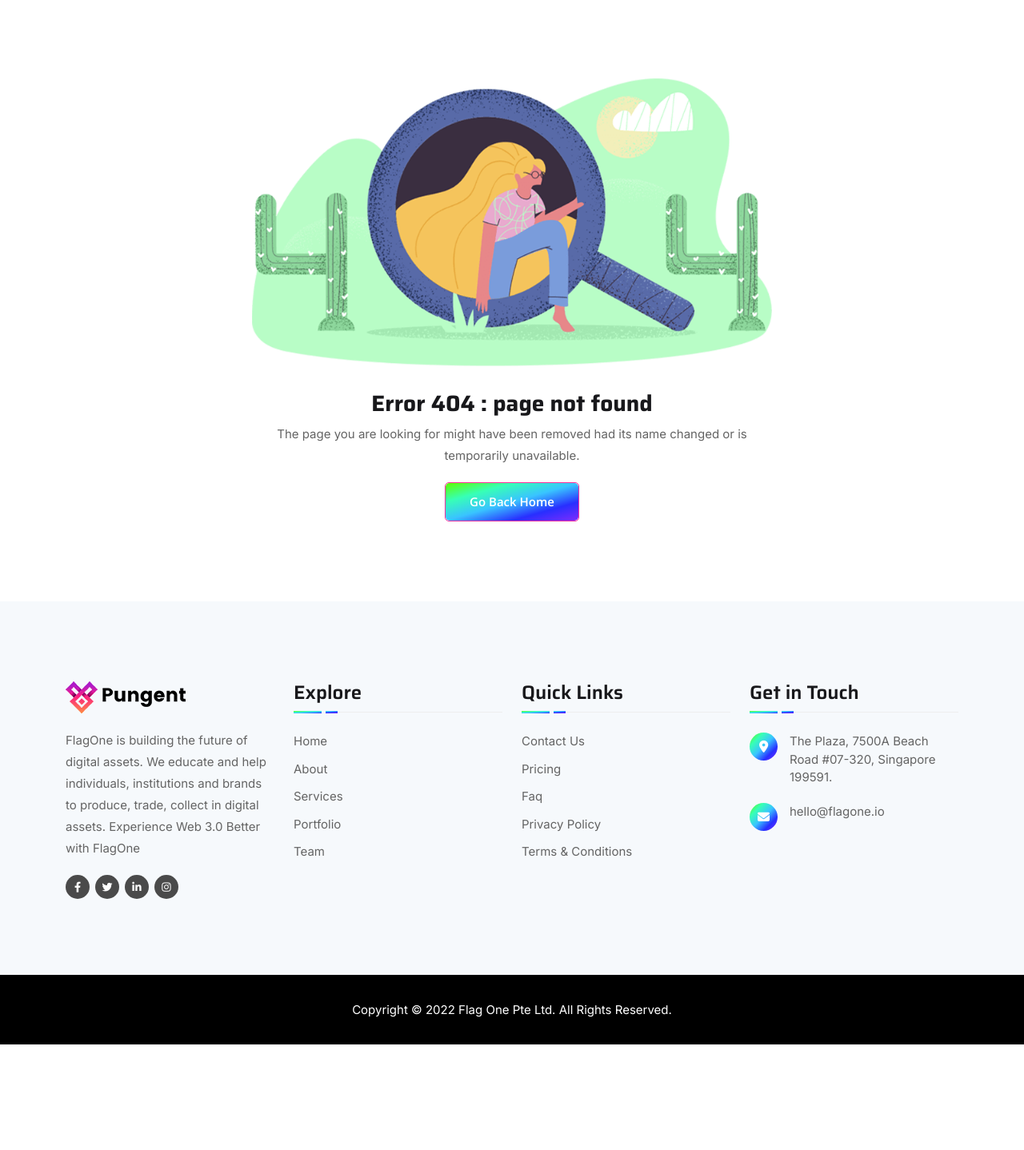
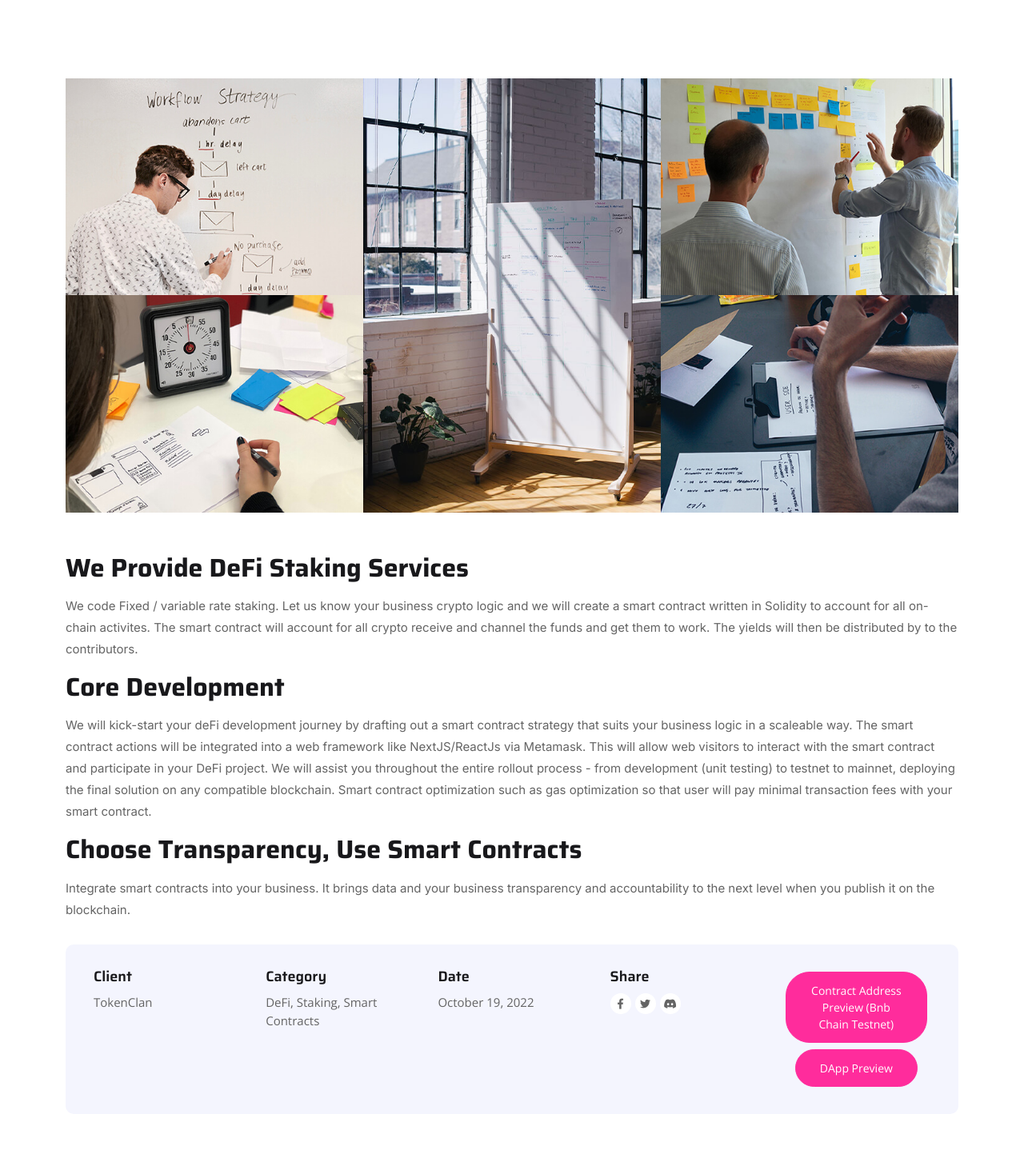
Before and after one commit to warrenseah/flagoneIo, a Next.js app: page /portfolio-defi-staking in a window 1280 px wide. Before the commit this address had no page. Shown: the part 452-1890 px from the top of the page at 80% size. Before the commit the page ends 1758 px from the top, so only its background shows below. Built offline with nearby package versions, Linux system fonts and the light colour scheme.

Commit message:
Added defi staking page

```diff
--- /dev/null
+++ b/pages/portfolio-defi-staking.js
@@ -0,0 +1,167 @@
+import React from "react";
+import SinglePageNavBarDark from "../components/Layouts/SinglePageNavbarDark";
+import PageBanner from "../components/Common/PageBanner";
+import PortfolioDetailsContent2 from "../components/Portfolio/PortfolioDetailsContent2";
+import CtaAreaTwo from "../components/Common/CtaAreaTwo";
+import Footer from "../components/Layouts/Footer";
+
+const DefiStaking = () => {
+  return (
+    <>
+      <SinglePageNavBarDark />
+
+      <PageBanner
+        pageTitle="DeFi Staking Smart Contract Service"
+        BGImage="/images/page-banner2.jpg"
+      />
+
+      <div className="portfolio-details ptb-100">
+        <div className="container">
+          <div className="row m-0">
+            <div className="col-lg-4 col-md-6 p-0">
+              <div className="portfolio-details-image">
+                <img src="/images/portfolio/portfolio1.jpg" alt="image" />
+              </div>
+
+              <div className="portfolio-details-image">
+                <img src="/images/portfolio/portfolio2.jpg" alt="image" />
+              </div>
+            </div>
+
+            <div className="col-lg-4 col-md-6 p-0">
+              <div className="portfolio-details-image">
+                <img src="/images/portfolio/portfolio3.jpg" alt="image" />
+              </div>
+            </div>
+
+            <div className="col-lg-4 col-md-12 p-0">
+              <div className="row">
+                <div className="col-lg-12 col-md-6 pr_0">
+                  <div className="portfolio-details-image">
+                    <img src="/images/portfolio/portfolio4.jpg" alt="image" />
+                  </div>
+                </div>
+                <div className="col-lg-12 col-md-6 pl_0">
+                  <div className="portfolio-details-image">
+                    <img src="/images/portfolio/portfolio5.jpg" alt="image" />
+                  </div>
+                </div>
+              </div>
+            </div>
+          </div>
+
+          <div className="row">
+            <div className="col-lg-12">
+              <div className="portfolio-desc">
+                <h2>We Provide DeFi Staking Services</h2>
+                <p>
+                  We code Fixed / variable rate staking. Let us know your
+                  business crypto logic and we will create a smart contract
+                  written in Solidity to account for all on-chain activites. The
+                  smart contract will account for all crypto receive and channel
+                  the funds and get them to work. The yields will then be
+                  distributed by to the contributors.
+                </p>
+
+                <h2>Core Development</h2>
+                <p>
+                  We will kick-start your deFi development journey by drafting
+                  out a smart contract strategy that suits your business logic
+                  in a scaleable way. The smart contract actions will be
+                  integrated into a web framework like NextJS/ReactJs via
+                  Metamask. This will allow web visitors to interact with the
+                  smart contract and participate in your DeFi project. We will
+                  assist you throughout the entire rollout process - from
+                  development (unit testing) to testnet to mainnet, deploying
+                  the final solution on any compatible blockchain. Smart
+                  contract optimization such as gas optimization so that user
+                  will pay minimal transaction fees with your smart contract.
+                </p>
+
+                <h2>Choose Transparency, Use Smart Contracts</h2>
+                <p>
+                  Integrate smart contracts into your business. It brings data
+                  and your business transparency and accountability to the next
+                  level when you publish it on the blockchain.
+                </p>
+              </div>
+
+              <div className="service-details-info">
+                <div className="single-info-box">
+                  <h4>Client</h4>
+                  <span>TokenClan</span>
+                </div>
+
+                <div className="single-info-box">
+                  <h4>Category</h4>
+                  <span>DeFi, Staking, Smart Contracts</span>
+                </div>
+
+                <div className="single-info-box">
+                  <h4>Date</h4>
+                  <span>October 19, 2022</span>
+                </div>
+
+                <div className="single-info-box">
+                  <h4>Share</h4>
+                  <ul className="social">
+                    <li>
+                      <a
+                        href="https://www.facebook.com/kryptotrees"
+                        title="kyrptoTrees fb"
+                        target="_blank"
+                      >
+                        <i className="fa-brands fa-facebook-f"></i>
+                      </a>
+                    </li>
+                    <li>
+                      <a
+                        href="https://twitter.com/KryptoTreesNFT"
+                        title="kyrptoTrees Twitter"
+                        target="_blank"
+                      >
+                        <i className="fa-brands fa-twitter"></i>
+                      </a>
+                    </li>
+                    <li>
+                      <a
+                        href="https://discord.gg/EwybaHdp"
+                        title="kyrptoTrees Discord"
+                        target="_blank"
+                      >
+                        <i className="fa-brands fa-discord"></i>
+                      </a>
+                    </li>
+                  </ul>
+                </div>
+
+                <div className="single-info-box">
+                  <a
+                    href="https://testnet.bscscan.com/address/0x8a1f638791aed3514d72543d3698dfea0096cd6d"
+                    className="default-btn m-1"
+                    target="_blank"
+                  >
+                    Contract Address Preview (Bnb chain Testnet)
+                  </a>
+                  <a
+                    href="https://timely-marshmallow-62bc3f.netlify.app"
+                    className="default-btn m-1"
+                    target="_blank"
+                  >
+                    dApp Preview
+                  </a>
+                </div>
+              </div>
+            </div>
+          </div>
+        </div>
+      </div>
+
+      <CtaAreaTwo />
+
+      <Footer />
+    </>
+  );
+};
+
+export default DefiStaking;
```
Also changed, not shown: components/HomePages/DefaultHome/OurWorks.js (+4 -4 lines).
